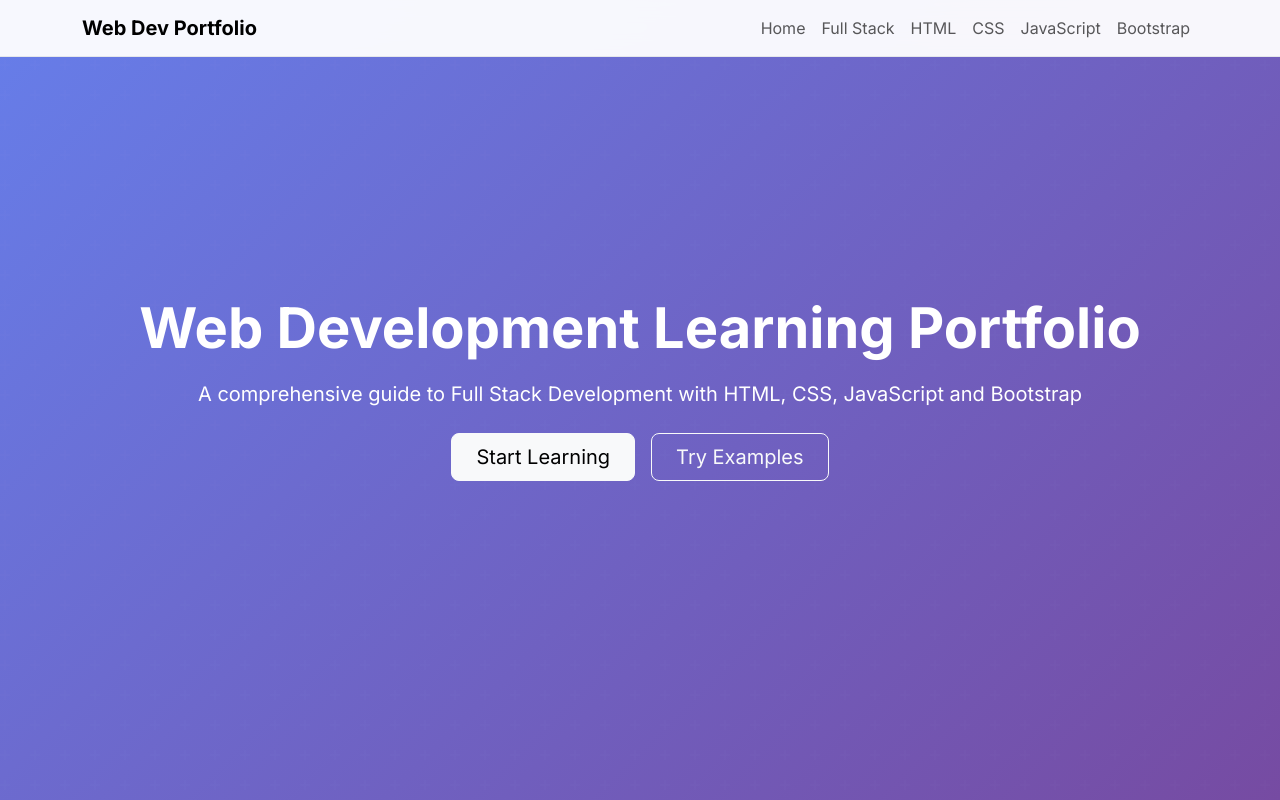
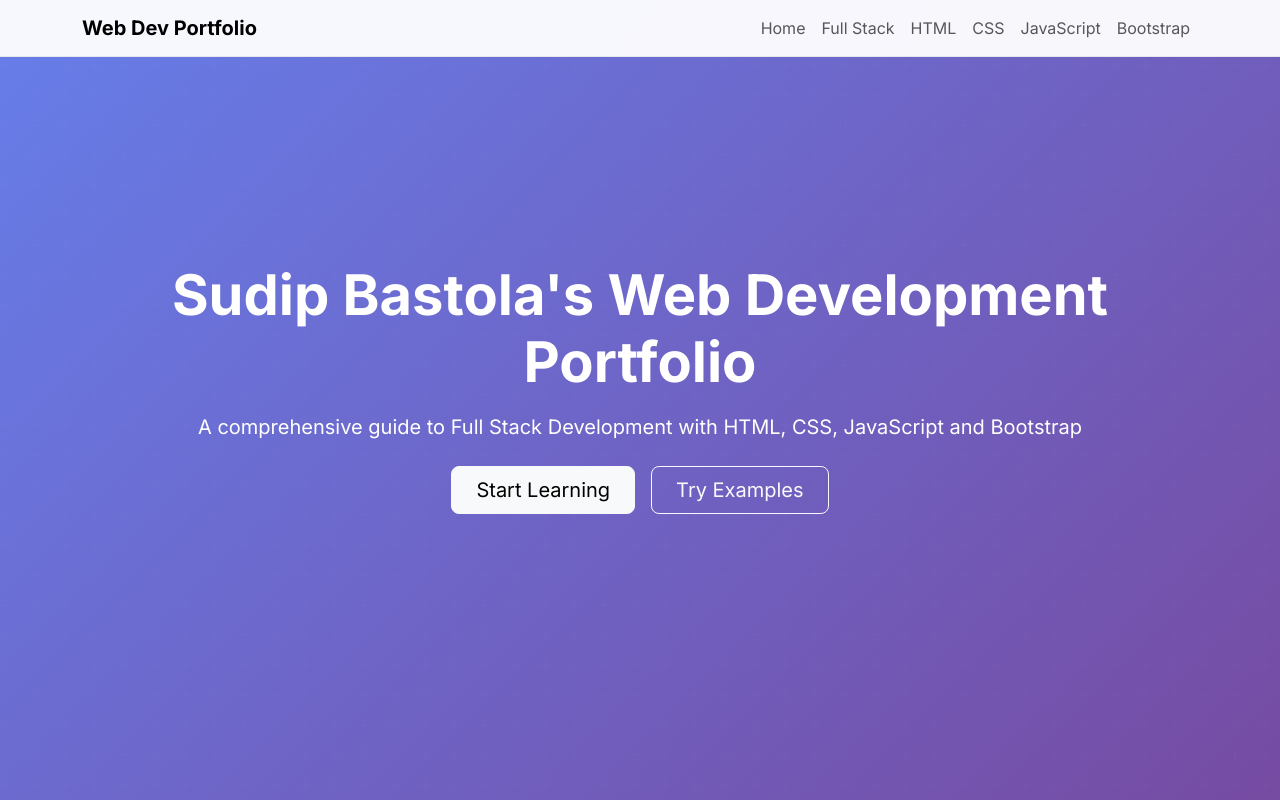
Before and after one commit to Sudipbastola/full-stack-assignment, a plain HTML site: page index.html in a window 1280 px wide. Shown: the top 800 px of the page. Drawn offline with nearby package versions, Linux system fonts and the light colour scheme.

Commit message:
index.html

```diff
--- a/index.html
+++ b/index.html
@@ -374,7 +374,7 @@
         <div class="container hero-content">
             <div class="row align-items-center">
                 <div class="col-12 text-center">
-                    <h1 class="display-4 fw-bold mb-3">Web Development Learning Portfolio</h1>
+                    <h1 class="display-4 fw-bold mb-3">Sudip Bastola's Web Development Portfolio</h1>
                     <p class="lead mb-4">A comprehensive guide to Full Stack Development with HTML, CSS, JavaScript and Bootstrap</p>
                     <div class="d-flex justify-content-center gap-3 mb-4 flex-wrap">
                         <a href="#fullstack" class="btn btn-light btn-lg px-4">Start Learning</a>
```
